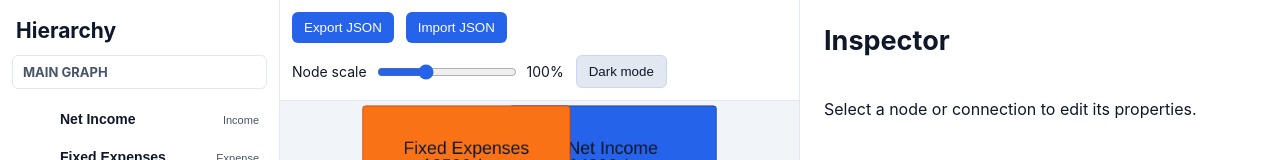
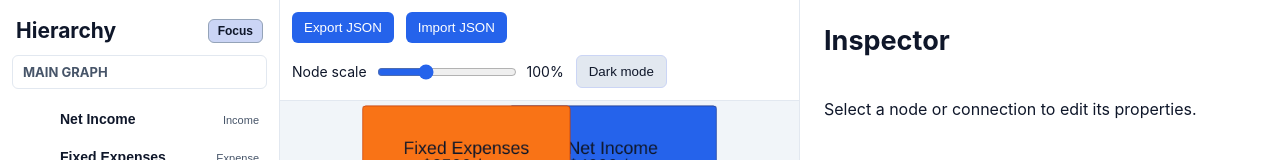
Before and after one commit to JustinCraver/NodeSim, a React (Vite) app: page / in a window 1280 px wide. Shown: the top 160 px of the page. Built offline with nearby package versions, Linux system fonts and the light colour scheme.

Commit message:
added focus toggle

```diff
--- a/src/App.tsx
+++ b/src/App.tsx
@@ -260,6 +260,7 @@ export const App = () => {
   const [customView, setCustomView] = useState<CustomViewState | null>(null);
   const customViewRef = useRef<CustomViewState | null>(null);
   const [graphSnapshot, setGraphSnapshot] = useState<GraphData>(demoGraph as GraphData);
+  const [isHierarchyFocusEnabled, setIsHierarchyFocusEnabled] = useState(true);
   const [theme, setTheme] = useState<'light' | 'dark'>(getInitialTheme);
 
   const refreshGraphSnapshot = () => {
@@ -274,7 +275,7 @@ export const App = () => {
     );
   };
 
-  const focusNode = (nodeId: string) => {
+  const selectNode = (nodeId: string) => {
     const controller = controllerRef.current;
     if (!controller) {
       return false;
@@ -286,6 +287,15 @@ export const App = () => {
     controller.cy.edges(':selected').unselect();
     controller.cy.nodes(':selected').not(node).unselect();
     node.select();
+    return true;
+  };
+
+  const focusNode = (nodeId: string) => {
+    const controller = controllerRef.current;
+    if (!controller || !selectNode(nodeId)) {
+      return false;
+    }
+    const node = controller.cy.getElementById(nodeId);
     controller.cy.animate(
       {
         center: { eles: node },
@@ -410,7 +420,7 @@ export const App = () => {
     window.requestAnimationFrame(refreshGraphSnapshot);
   };
 
-  const handleExitCustomView = () => {
+  const handleExitCustomView = (shouldFocusNode = true) => {
     const controller = controllerRef.current;
     const viewState = customViewRef.current;
     if (!controller || !viewState) {
@@ -437,7 +447,9 @@ export const App = () => {
     customViewRef.current = null;
     setCustomView(null);
     setGraphSnapshot(updatedParent);
-    window.requestAnimationFrame(() => focusNode(viewState.customNodeId));
+    if (shouldFocusNode) {
+      window.requestAnimationFrame(() => focusNode(viewState.customNodeId));
+    }
   };
 
   const handleEdgeChange = (edgeId: string, data: Partial<EconEdgeData>) => {
@@ -479,21 +491,35 @@ export const App = () => {
   const handleHierarchySelectNode = (nodeId: string) => {
     const viewState = customViewRef.current;
     if (viewState) {
-      handleExitCustomView();
-      window.requestAnimationFrame(() => focusNode(nodeId));
+      handleExitCustomView(isHierarchyFocusEnabled);
+      window.requestAnimationFrame(() => {
+        if (isHierarchyFocusEnabled) {
+          focusNode(nodeId);
+          return;
+        }
+        selectNode(nodeId);
+      });
       return;
     }
-    focusNode(nodeId);
+    if (isHierarchyFocusEnabled) {
+      focusNode(nodeId);
+      return;
+    }
+    selectNode(nodeId);
   };
 
   const handleHierarchySelectInternalNode = (customNodeId: string, nodeId: string) => {
     const viewState = customViewRef.current;
     if (viewState?.customNodeId === customNodeId) {
-      focusNode(nodeId);
+      if (isHierarchyFocusEnabled) {
+        focusNode(nodeId);
+        return;
+      }
+      selectNode(nodeId);
       return;
     }
     if (viewState) {
-      handleExitCustomView();
+      handleExitCustomView(isHierarchyFocusEnabled);
     }
     window.requestAnimationFrame(() => {
       const controller = controllerRef.current;
@@ -504,7 +530,13 @@ export const App = () => {
       if (!customNodeData || !openCustomNode({ ...customNodeData })) {
         return;
       }
-      window.requestAnimationFrame(() => focusNode(nodeId));
+      window.requestAnimationFrame(() => {
+        if (isHierarchyFocusEnabled) {
+          focusNode(nodeId);
+          return;
+        }
+        selectNode(nodeId);
+      });
     });
   };
 
@@ -516,6 +548,8 @@ export const App = () => {
         graph={graphSnapshot}
         selectedNodeId={selectedNode?.id}
         activeCustomNodeId={customView?.customNodeId}
+        isFocusEnabled={isHierarchyFocusEnabled}
+        onToggleFocus={() => setIsHierarchyFocusEnabled((prev) => !prev)}
         onSelectNode={handleHierarchySelectNode}
         onSelectInternalNode={handleHierarchySelectInternalNode}
       />
--- a/src/styles.css
+++ b/src/styles.css
@@ -176,10 +176,39 @@ body {
   padding: 0 4px;
 }
 
+.hierarchy-title-row {
+  display: flex;
+  align-items: center;
+  justify-content: space-between;
+  gap: 8px;
+}
+
 .hierarchy-header h2 {
   margin: 0;
   font-size: 21px;
   line-height: 1.2;
+}
+
+.hierarchy-focus-toggle {
+  padding: 5px 9px;
+  border: 1px solid var(--button-secondary-border);
+  border-radius: 6px;
+  background: var(--button-secondary-bg);
+  color: var(--button-secondary-text);
+  cursor: pointer;
+  font-size: 12px;
+  font-weight: 700;
+  line-height: 1;
+}
+
+.hierarchy-focus-toggle:hover {
+  background: var(--button-secondary-hover);
+}
+
+.hierarchy-focus-toggle[aria-pressed='true'] {
+  background: var(--button-secondary-active-bg);
+  border-color: var(--button-secondary-active-border);
+  color: var(--button-secondary-active-text);
 }
 
 .hierarchy-active {
--- a/src/ui/HierarchyPanel.tsx
+++ b/src/ui/HierarchyPanel.tsx
@@ -15,6 +15,8 @@ type HierarchyPanelProps = {
   graph: GraphData;
   selectedNodeId?: string;
   activeCustomNodeId?: string;
+  isFocusEnabled: boolean;
+  onToggleFocus: () => void;
   onSelectNode: (nodeId: string) => void;
   onSelectInternalNode: (customNodeId: string, nodeId: string) => void;
 };
@@ -52,6 +54,8 @@ export const HierarchyPanel = ({
   graph,
   selectedNodeId,
   activeCustomNodeId,
+  isFocusEnabled,
+  onToggleFocus,
   onSelectNode,
   onSelectInternalNode,
 }: HierarchyPanelProps) => {
@@ -142,7 +146,18 @@ export const HierarchyPanel = ({
   return (
     <aside className="hierarchy-panel" aria-label="Graph hierarchy">
       <div className="hierarchy-header">
-        <h2>Hierarchy</h2>
+        <div className="hierarchy-title-row">
+          <h2>Hierarchy</h2>
+          <button
+            type="button"
+            className="hierarchy-focus-toggle"
+            aria-pressed={isFocusEnabled}
+            title={isFocusEnabled ? 'Disable graph focusing' : 'Enable graph focusing'}
+            onClick={onToggleFocus}
+          >
+            Focus
+          </button>
+        </div>
         {activeCustomNodeId && <div className="hierarchy-active">Inside {activeCustomNodeId}</div>}
       </div>
       <div className="hierarchy-root">Main Graph</div>
```
Also changed, not shown: 5 other files (tests, documents, lock files or other folders).
